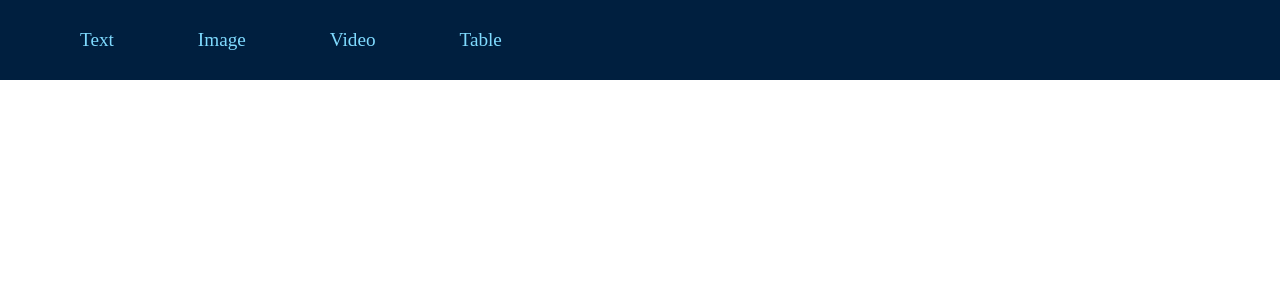
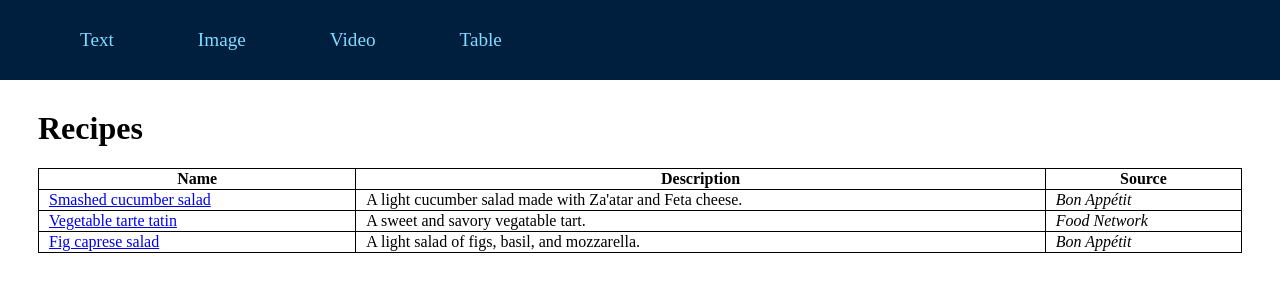
Before and after one commit to alexiscole99/cs185, a plain HTML site: page table.html in a window 1280 px wide. Drawn offline with Linux system fonts and the light colour scheme.

Commit message:
finished

```diff
--- a/style.css
+++ b/style.css
@@ -40,3 +40,30 @@ body {
     height: 100%;
     object-fit: cover;
 }
+
+.video-grid-container {
+    display: grid;
+    grid-template-columns: repeat(3, 1fr);
+    grid-gap: 20px;
+}
+
+.video-grid-item {
+    width: 100%;
+    height: 100%;
+}
+
+table, td, th {
+    border-collapse: collapse;
+}
+
+td, th {
+    border: 1px solid black;
+    padding-left: 10px;
+    padding-right: 10px;
+}
+
+.center {
+    margin-left: auto;
+    margin-right: auto;
+    width: 100%
+}
--- a/table.html
+++ b/table.html
@@ -14,6 +14,55 @@
                 <li><a href="table.html">Table</a></li>
             </ul>
         </nav>
+
+        <h1>Recipes</h1>
+
+        <table class="center">
+            <tr>
+                <th>Name</th>
+                <th>Description</th>
+                <th>Source</th>
+            </tr>
+            <tr>
+                <td>
+                    <a href="https://www.bonappetit.com/recipe/smashed-cucumber-salad-with-zaatar-and-feta">
+                        Smashed cucumber salad
+                    </a>
+                </td>
+                <td>
+                    A light cucumber salad made with Za'atar and Feta cheese.
+                </td>
+                <td>
+                    <i>Bon Appétit</i>
+                </td>
+            </tr>
+            <tr>
+                <td>
+                    <a href="https://www.foodnetwork.com/recipes/food-network-kitchen/vegetable-tarte-tatin-recipe-1973480">
+                        Vegetable tarte tatin
+                    </a>
+                </td>
+                <td>
+                    A sweet and savory vegatable tart.
+                </td>
+                <td>
+                    <i>Food Network</i>
+                </td>
+            </tr>
+            <tr>
+                <td>
+                    <a href="https://www.bonappetit.com/recipe/adam-rapoports-fig-caprese">
+                        Fig caprese salad
+                    </a>
+                </td>
+                <td>
+                    A light salad of figs, basil, and mozzarella.
+                </td>
+                <td>
+                    <i>Bon Appétit</i>
+                </td>
+            </tr>
+        </table>
     </body>
 </html>
 
```
Also changed, not shown: video.html (+10 -0 lines).
